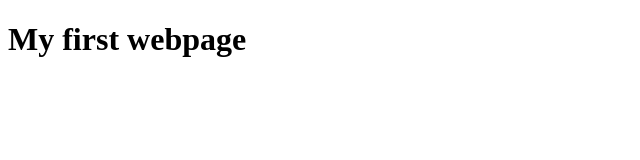
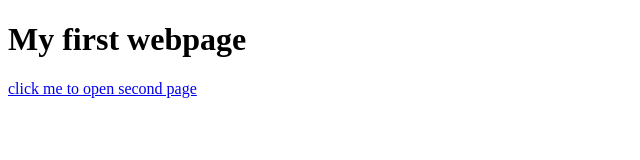
Before and after one commit to nileshsagar/portFolio_nilesh, a plain HTML site: page index.html in a window 1280 px wide. Shown: the whole page, without its empty margins (0-640 px from the left). Drawn offline with Linux system fonts and the light colour scheme.

Commit message:
Update index.html

```diff
--- a/index.html
+++ b/index.html
@@ -7,6 +7,7 @@
 </head>
 <body>
 	<h1> My first webpage</h1>
+	<a href="second File.html"> click me to open second page</a>
 
 </body>
 </html>
```
